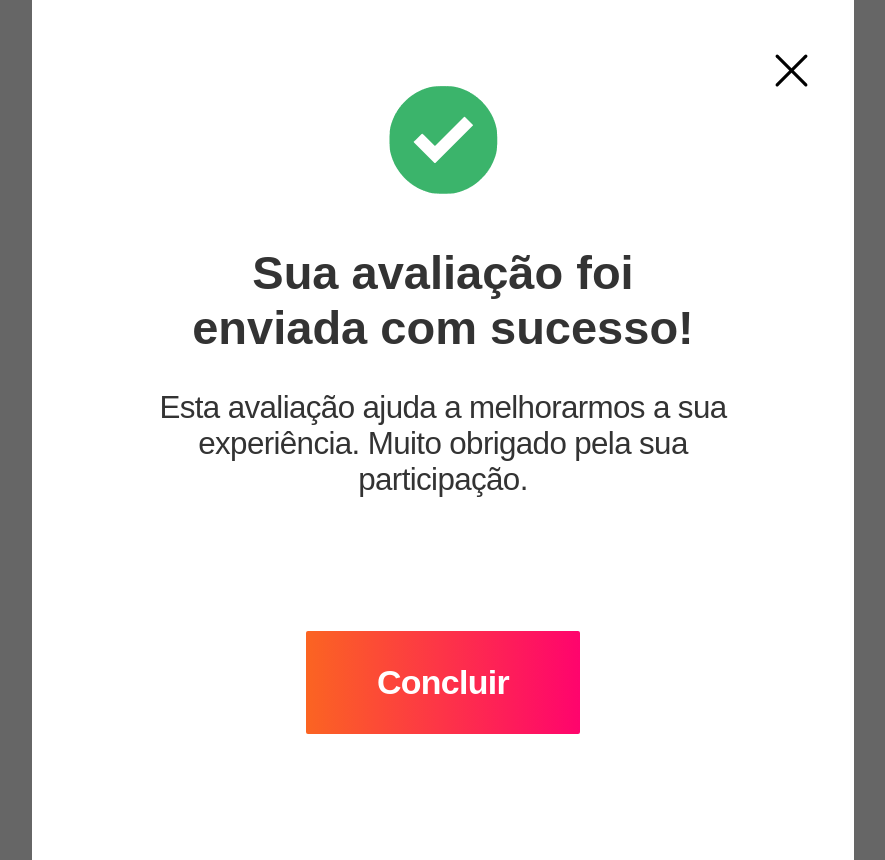
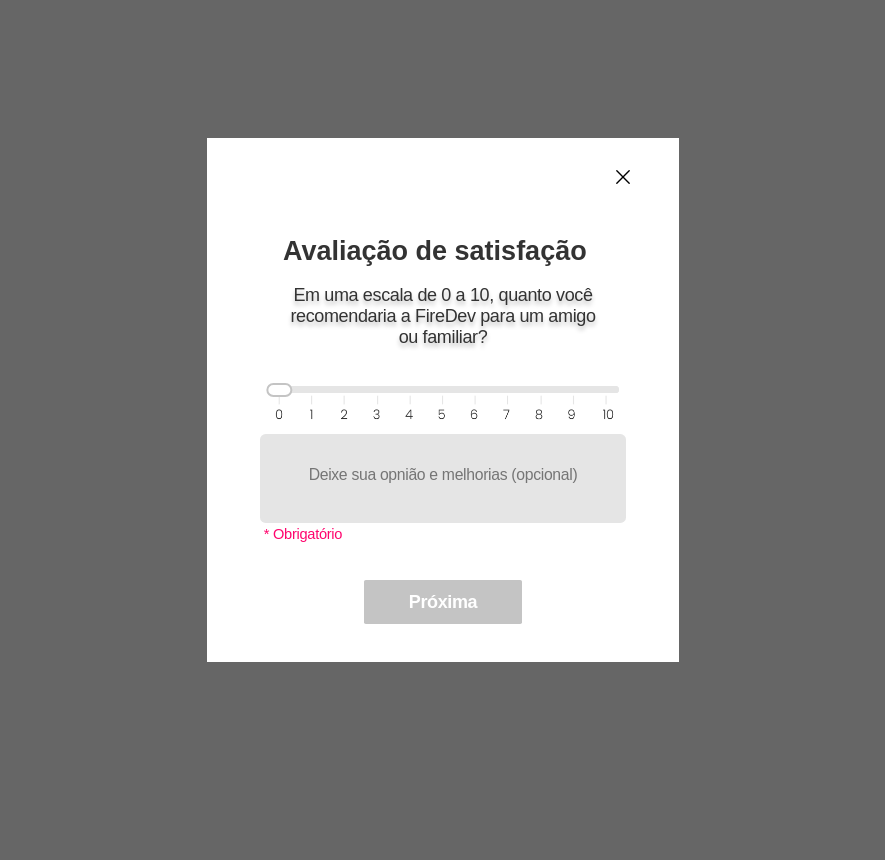
Before and after one commit to guilhermecamboim/desafio-nps-fullstack-frontend, a React (Vite) app: page / in a window 1280 px wide. Shown: the whole page, without its empty margins (197-1082 px from the left). After the commit the page ends 800 px from the top, so only its background shows below. Built offline with nearby package versions, Linux system fonts and the light colour scheme.

Commit message:
:recycle: refactor(AllScreens): Resizing the pages according the user screen.

```diff
--- a/src/App.tsx
+++ b/src/App.tsx
@@ -8,7 +8,7 @@ export default function App() {
   return (
     <ThemeProvider theme={defaultTheme}>
       <GlobalStyle />
-      <SubmittedChallenge />
+      <Challenge />
     </ThemeProvider>
   );
 }
--- a/src/pages/Challenge/index.tsx
+++ b/src/pages/Challenge/index.tsx
@@ -6,16 +6,16 @@ import { X } from "phosphor-react";
 export function Challenge() {
   return (
     <S.ContainerChallenge>
-      <X size={51} className="X" />
+      <X size={22} className="X" />
       <S.Title>Avaliação de satisfação</S.Title>
       <S.Subtitle>
-        Em uma escala de 0 a 10, quanto você recomendaria a FireDev para um
-        amigo ou familiar?
+        Em uma escala de 0 a 10, quanto você <br /> recomendaria a FireDev para um
+        amigo <br /> ou familiar?
       </S.Subtitle>
       <S.Form>
         <Slider.Root
           className="SliderRoot"
-          defaultValue={[60]}
+          defaultValue={[0]}
           max={100}
           step={10}
         >
@@ -28,7 +28,7 @@ export function Challenge() {
         <S.TextArea placeholder="Deixe sua opnião e melhorias (opcional)" />
       </S.Form>
       <S.Required>* Obrigatório</S.Required>
-      <S.Button>Próximo</S.Button>
+      <S.Button>Próxima</S.Button>
     </S.ContainerChallenge>
   );
 }
--- a/src/pages/Challenge/styles.ts
+++ b/src/pages/Challenge/styles.ts
@@ -1,39 +1,40 @@
 import styled from "styled-components";
 
 export const ContainerChallenge = styled.div`
-  width: 889px;
-  height: 1227.67px;
+  width: 472.5px;
+  height: 524.76px;
   background: ${(props) => props.theme["white-100"]};
 
   display: flex;
   align-items: center;
   flex-direction: column;
+  justify-content: space-evenly;
 
   .X {
     position: relative;
-    left: 379px;
-    top: 51px;
+    left: 180px;
+    top: 10px;
     cursor: pointer;
   }
 `;
 export const Title = styled.h1`
   font-style: normal;
   font-weight: 600;
-  font-size: 50.8px;
+  line-height: 30px;
+  width: 320px;
+  font-size: 27px;
+  margin-top: 40px;
   color: ${(props) => props.theme["black"]};
-  margin-bottom: 55px;
-  margin-top: 270.93px;
 `;
 
 export const Subtitle = styled.p`
   color: ${(props) => props.theme["black"]};
   font-style: normal;
   font-weight: 300;
-  font-size: 33.8667px;
+  font-size: 18px;
   text-align: center;
   letter-spacing: -0.02em;
   text-shadow: 0px 4px 4px rgba(0, 0, 0, 0.25);
-  margin-bottom: 114px;
 `;
 
 export const Form = styled.form`
@@ -43,13 +44,15 @@ display: flex;
   flex-direction: column;
   align-items: center;
   justify-content: center;
+  position: relative;
+  top: 20px;
 
 img {
   position: relative;
   z-index: 1;
-  left: 20px;
-  bottom: 34px;
-
+  left: 9px;
+  bottom: 15px;
+  width: 400px;
 }
 
 .SliderRoot {
@@ -59,8 +62,8 @@ img {
   align-items: center;
   user-select: none;
   touch-action: none;
-  width: 662.52px;
-  height: 16.93px;
+  width: 352.12px;
+  height: 7.25px;
   border-radius: 24.3417px;
   background: ${(props) => props.theme["gray-100"]};
 }
@@ -72,7 +75,7 @@ img {
   border-radius: 9999px;
 }
 .SliderTrack[data-orientation='horizontal'] {
-  height: 16.93px;
+  height: 7.25px;
 }
 
 .SliderRange {
@@ -84,8 +87,8 @@ img {
 
 .SliderThumb {
   display: block;
-  width: 47.5px;
-  height: 32.09px;
+  width: 25.3px;
+  height: 13.72px;
 
   background: ${(props) => props.theme["white-200"]};
   border: 2.11667px solid ${(props) => props.theme["gray-200"]};
@@ -101,18 +104,20 @@ export const TextArea = styled.textarea`
   background: ${(props) => props.theme["gray-100"]};
   resize: none;
   border: none;
-  width: 687.92px;
-  height: 207.43px;
-  border-radius: 10.5833px;
+  width: 365.63px;
+  height: 88.67px;
+  border-radius: 5.625px;
+
+  position: relative;
+  bottom: 25px;
 
   text-align: center;
   font-style: normal;
   font-weight: 300;
-  font-size: 29.6333px;
+  font-size: 15.75px;
 
   letter-spacing: -0.02em;
   color: ${(props) => props.theme["gray-300"]};
-  margin-top: 75.6px;
 `;
 
 
@@ -120,28 +125,29 @@ export const Required = styled.p`
   color: ${(props) => props.theme["primaryPink"]};
   font-style: normal;
   font-weight: 400;
-  font-size: 27.5167px;
+  font-size: 14.63px;
   text-align: center;
   letter-spacing: -0.02em;
-  margin-bottom: 67.73px;
-
   position: relative;
-  right: 270px;
+  right: 140px;
+  bottom: 20px;
 `;
 
 
 export const Button = styled.button`
   background: ${(props) => props.theme["gray-200"]};
-  width: 296.33px;
-  height: 101.8px;
-  border-radius: 4.23333px;
+  width: 157.50px;
+  height: 43.71px;
+  padding: 10.8571px 14.4762px;
+  border-radius: 1.80952px;
   cursor: pointer;
   border: none;
+  margin-bottom: 20px;
 
   color: ${(props) => props.theme["white-200"]};
   font-style: normal;
   font-weight: 600;
-  font-size: 33.8667px;
+  font-size: 18px;
   text-align: center;
   letter-spacing: -0.02em;
 `;
--- a/src/pages/SubmittedChallenge/index.tsx
+++ b/src/pages/SubmittedChallenge/index.tsx
@@ -5,12 +5,12 @@ import successImg from "../../assets/Success.png";
 export function SubmittedChallenge() {
   return (
     <S.ContainerSubmittedChallenge>
-      <X size={51} className="X" />
+      <X size={24} className="X" />
       <S.SuccessImage src={successImg} alt="" />
       <S.Title>Sua avaliação foi enviada com sucesso!</S.Title>
       <S.Subtitle>
-        Esta avaliação ajuda a melhorarmos a sua experiência. Muito obrigado
-        pela sua participação.
+        Esta avaliação ajuda a <br /> melhorarmos a sua experiência. <br />{" "}
+        Muito obrigado pela sua participação.
       </S.Subtitle>
       <S.Button>Concluir</S.Button>
     </S.ContainerSubmittedChallenge>
--- a/src/pages/SubmittedChallenge/styles.ts
+++ b/src/pages/SubmittedChallenge/styles.ts
@@ -1,62 +1,66 @@
 import styled from "styled-components";
 
 export const ContainerSubmittedChallenge = styled.div`
-  width: 822.5px;
-  height: 859.71px;
+  width: 472.55px;
+  height: 397.19px;
   background: ${(props) => props.theme["white-200"]};
 
   display: flex;
   align-items: center;
   flex-direction: column;
-  justify-content: center;
+  justify-content: space-evenly;
   text-align: center;
 
   .X {
     position: relative;
-    left: 348px;
-    top: 10px;
+    left: 188px;
+    top: 21px;
     cursor: pointer;
   }
 `;
 
 export const SuccessImage = styled.img`
-
+  width: 55px;
+  height: 55px;
 `
 
 export const Title = styled.h1`
   font-style: normal;
   font-weight: 600;
-  font-size: 47px;
-  width: 558.12px;
-  height: 94.57px;
+  font-size: 27px;
+  width: 320.62px;
+  height: 43.69px;
+  margin-top: 23.5px;
   color: ${(props) => props.theme["black"]};
-  margin-top: 50.92px;
-  margin-bottom: 50.95px;
 `;
 
 export const Subtitle = styled.p`
   color: ${(props) => props.theme["black"]};
-  width: 628.62px;
-  height: 154.75px;
+  width: 341.13px;
+  height: 71.49px;
+  line-height: 30px;
   font-style: normal;
   font-weight: 300;
-  font-size: 31.3333px;
+  font-size: 18px;
   letter-spacing: -0.02em;
-  margin-bottom: 85.97px;
+  margin-top: 23.5px;
 `;
 
 export const Button = styled.button`
   background: ${(props) => props.theme["primaryGradient"]};
-  width: 274.17px;
-  height: 103.17px;
+  width: 157.50px;
+  height: 47.66px;
+  margin-top: 39px;
+  margin-bottom: 31px;
+
   border: none;
   border-radius: 2px;
-  margin-bottom: 90.27px;
+  cursor: pointer;
 
   color: ${(props) => props.theme["white-200"]};
   font-style: normal;
   font-weight: 600;
-  font-size: 33.8667px;
+  font-size: 18px;
   text-align: center;
   letter-spacing: -0.02em;
 `;
--- a/src/styles/global.ts
+++ b/src/styles/global.ts
@@ -15,7 +15,10 @@ export const GlobalStyle = createGlobalStyle`
   body {
     background-color: ${(props) => props.theme['gray-300']};
     -webkit-font-smoothing: antialiased;
+    height: 100vh;
+    width: 100vw;
     display: flex;
+    flex-direction: column;
     align-items: center;
     justify-content: center;
   }
```
Lines whose indentation alone changed are shown as unchanged.
